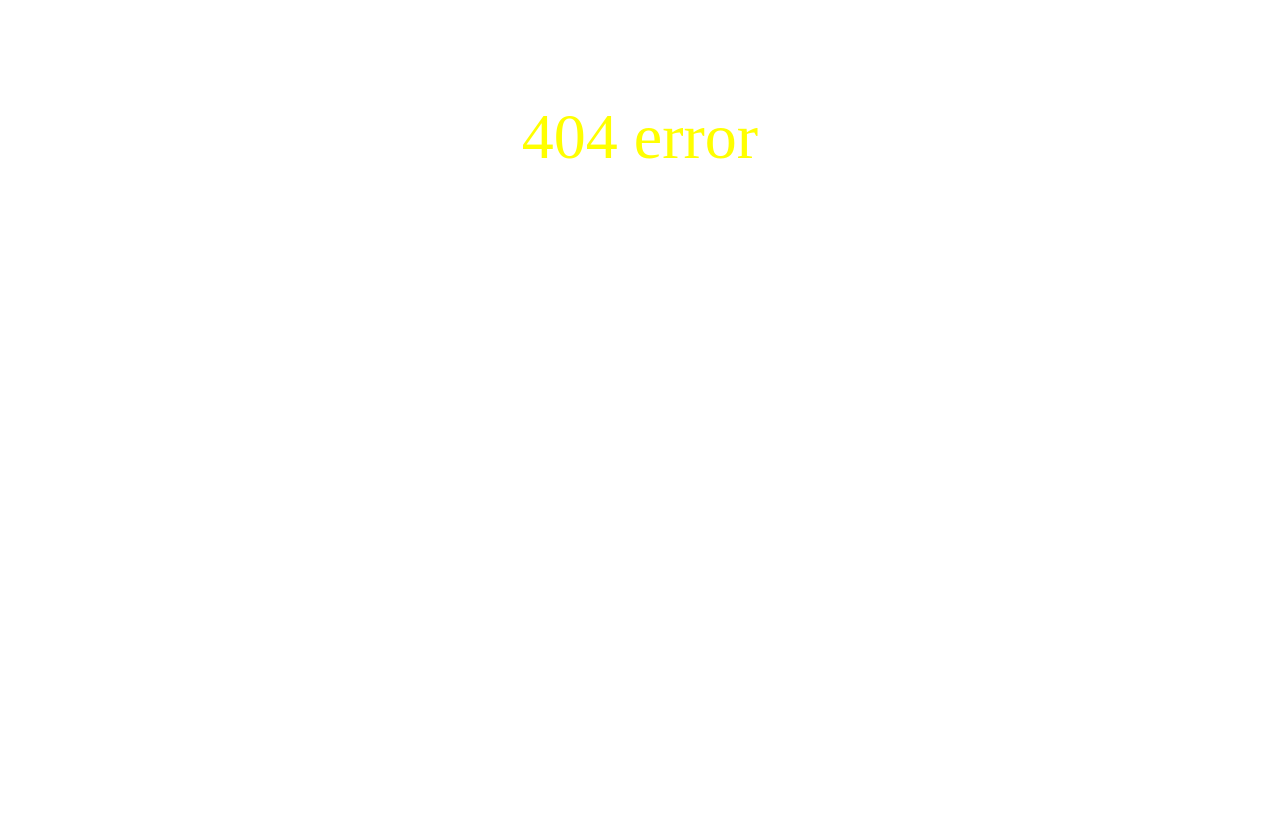
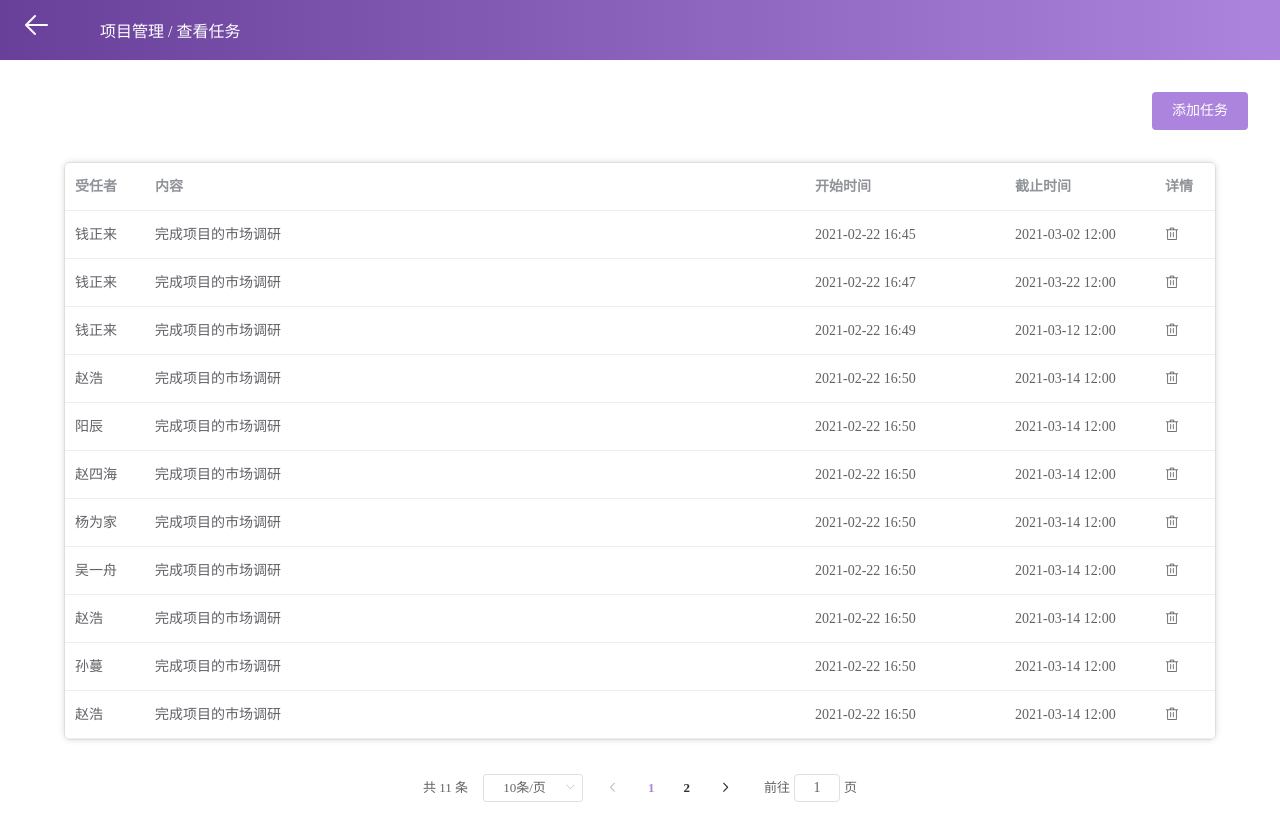
Before and after one commit to limengyun123/vue-knowledge-synergy, a Vue app: page /common/project/checkTasks/1 in a window 1280 px wide. Before the commit the page ends 800 px from the top, so only its background shows below. Built offline with nearby package versions, Linux system fonts and the light colour scheme.

Commit message:
项目管理的查看任务+个人空间的查看自建事项

```diff
--- a/src/api/project.js
+++ b/src/api/project.js
@@ -28,9 +28,6 @@ export const uploadResourcesApi = (param)=>{
     return axios.post('/project/uploadResources',param);
 };
 
-export const getTasksApi = (param)=>{
-    return axios.post('/project/getTasks',param);
-};
 
 export const getTeammatesApi = (tId)=>{
     return axios.post('/team/getTeammates',tId);
@@ -42,6 +39,14 @@ export const getTasksOverviewApi = param=>{
 
 export const getTasksDetailApi = param=>{
     return axios.post('/project/getTasksDetail',param);
+};
+
+export const getMyTasksApi = (param)=>{
+    return axios.post('/project/getMyTasks',param);
+};
+
+export const deleteMyTaskApi = (param)=>{
+    return axios.post('/project/deleteMyTask',param);
 };
 
 export const assignTaskApi = (taskInfo)=>{
--- a/src/components/goBackHead.vue
+++ b/src/components/goBackHead.vue
@@ -33,7 +33,11 @@ export default {
                 this.parentDir = "团队协同";
                 this.childDir = "编辑团员信息";
                 break;
-            case "addTodo":
+            case "checkEvents":
+                this.parentDir = "个人空间";
+                this.childDir = "查看待办事项";
+                break;
+            case "addEvent":
                 this.parentDir = "个人空间";
                 this.childDir = "新建待办事项";
                 break;
@@ -60,6 +64,10 @@ export default {
                     case "editShorthand":
                         this.parentDir = "个人空间";
                         this.childDir = "编辑速记";
+                        break;
+                    case "checkTasks":
+                        this.parentDir = "项目管理";
+                        this.childDir = "查看任务";
                         break;
                     case "assignTask":
                         this.parentDir = "项目管理";
--- a/src/mock/index.js
+++ b/src/mock/index.js
@@ -64,8 +64,14 @@ Mock.mock("http://localhost:8080/project/getResources", "post", projectApi.get_r
 Mock.mock("http://localhost:8080/project/uploadResources", "post", projectApi.upload_resources_suc);
 // Mock.mock("http://localhost:8080/project/uploadResources", "post", projectApi.upload_resources_fai);
 
+Mock.mock("http://localhost:8080/project/getMyTasks", "post", projectApi.get_my_tasks_suc);
+// Mock.mock("http://localhost:8080/project/getMyTasks", "post", projectApi.get_my_tasks_fai);
+
 Mock.mock("http://localhost:8080/project/assignTask", "post", projectApi.assign_task_suc);
 // Mock.mock("http://localhost:8080/project/assignTask", "post", projectApi.assign_task_fai);
+
+Mock.mock("http://localhost:8080/project/deleteMyTask", "post", projectApi.delete_my_task_suc);
+// Mock.mock("http://localhost:8080/project/deleteMyTask", "post", projectApi.delete_my_task_fai);
 
 Mock.mock("http://localhost:8080/project/getTasksOverview", "post", projectApi.get_tasks_overview_suc);
 // Mock.mock("http://localhost:8080/project/getTasksOverview", "post", projectApi.get_tasks_overview_fai);
--- a/src/mock/project.js
+++ b/src/mock/project.js
@@ -146,6 +146,35 @@ export default {
             msg: "查询失败",
         }
     },
+    get_my_tasks_suc:(param)=>{
+        return {
+            code: 200,
+            msg: "任务获取成功",
+            data:{
+                tasks: tasks,
+                totalNum: tasks.length
+            }
+        }
+    },
+    get_my_tasks_fai:(param)=>{
+        return {
+            code: 503,
+            msg: "任务获取失败",
+        }
+    },
+    delete_my_task_suc:(param)=>{
+        return {
+            code: 200,
+            msg: "任务删除成功",
+            data:{}
+        }
+    },
+    delete_my_task_ai:(param)=>{
+        return {
+            code: 503,
+            msg: "任务删除失败",
+        }
+    },
     assign_task_suc:(param)=>{
         return {
             code: 200,
--- a/src/router/index.js
+++ b/src/router/index.js
@@ -71,10 +71,12 @@ const routes = [
 	{ path: '/common/team/editTeam/:id', component: ()=> import('../views/team/editTeam.vue') },
 	{ path: '/common/team/editTeammates', component: ()=> import('../views/team/editTeammates.vue') },
 	{ path: '/common/project/uploadResource/:id', component: ()=> import('../views/project/uploadResource.vue') },
+	{ path: '/common/project/checkTasks/:id', component: ()=> import('../views/project/checkTasks.vue') },
 	{ path: '/common/project/assignTask/:id', component: ()=> import('../views/project/assignTask.vue') },
 	{ path: '/common/project/resourceDetail/:id', component: ()=> import('../views/project/resourceDetail.vue') },
 	{ path: '/common/individual/editShorthand/:id', component: ()=> import('../views/individual/editShorthand.vue') },
-	{ path: '/common/individual/addTodo', component: ()=> import('../views/individual/addTodo.vue') },
+	{ path: '/common/individual/checkEvents', component: ()=> import('../views/individual/checkEvents.vue') },
+	{ path: '/common/individual/addEvent', component: ()=> import('../views/individual/addEvent.vue') },
 	{ path: '*', name: 'error', component: () => import('../components/error.vue') },
 ]
 
--- a/src/views/individual/addTodo.vue
+++ b/src/views/individual/addEvent.vue
@@ -24,7 +24,7 @@ import GoBackHead from '../../components/goBackHead';
 import {addTodoApi} from '../../api/individual';
 
 export default {
-    name: "AddTodo",
+    name: "AddEvent",
     components:{
         'GoBackHead': GoBackHead
     },
--- /dev/null
+++ b/src/views/individual/checkEvents.vue
@@ -0,0 +1,117 @@
+<template>
+    <div>
+        <GoBackHead />
+        <el-button type="primary" @click='addEvent' class='add-event-button'>添加待办事项</el-button>
+        <el-table :data="events" class="my-events-table">
+                <!-- <el-table-column prop="assigned" label="受任者" width="80"> </el-table-column> -->
+                <el-table-column prop="content" label="内容"></el-table-column>
+                <!-- <el-table-column prop="status" label="状态" width="50">
+                    <span v-if="scope.row.status===0">未开始</span>
+                    <span v-else-if="scope.row.status===1">执行中</span>
+                    <span v-else-if="scope.row.status===2">已完成</span>
+                    <span v-else>逾期</span>
+                </el-table-column> -->
+                <el-table-column prop="startTime" label="开始时间" width="200"> </el-table-column>
+                <el-table-column prop="endTime" label="截止时间" width="150"> </el-table-column>
+                <el-table-column fixed="right" label="详情" width="60">
+                    <template slot-scope="scope">
+                        <span class="el-icon-delete" :index="scope.row.tId" @click="handleClick"></span>
+                    </template>
+                </el-table-column>
+            </el-table>
+            <el-pagination
+            @size-change="handleSizeChange"
+            @current-change="handleCurrentChange"
+            :current-page="paginationInfo.currentPage"
+            :page-sizes="[10, 20, 30, 40]"
+            :page-size="paginationInfo.pageSize"
+            layout="total, sizes, prev, pager, next, jumper"
+            :total="paginationInfo.totalNum"
+            :pager-count="paginationInfo.paperCount"
+            hide-on-single-page
+        >
+        </el-pagination>
+    </div>
+</template>
+
+<script>
+import GoBackHead from '../../components/goBackHead';
+import {getMyTasksApi, deleteMyTaskApi} from '../../api/project';
+
+export default {
+    name: "CheckEvents",
+    components:{
+        "GoBackHead": GoBackHead,
+    },
+    data(){
+        return {
+            paginationInfo:{
+                totalNum: 0,
+                currentPage: 1,
+                pageSize: 10,
+                pagerCount: 7
+            },
+            events:[]
+        }
+    },
+    created(){
+        this.getEvents();
+    },
+    methods:{
+        getEvents(){
+            getMyTasksApi(this.paginationInfo).then((result)=>{
+                this.events = result.data.tasks;
+                this.paginationInfo.totalNum = result.data.totalNum;
+            }).catch((reason)=>{
+                this.$message.error(reason);
+            });
+        },
+        handleClick(e){
+            let index = e.target.getAttribute("index");
+            if(index){
+                console.log(index);
+                deleteMyTaskApi({tId: index}).then(()=>{
+                    this.deleteEventsFromMemory(index);
+                    this.paginationInfo.totalNum-=1;
+                }).catch((reason)=>{
+                    this.$message.error(reason);
+                });
+            }
+        },
+        handleSizeChange(val){
+            this.paginationInfo.pageSize = val;
+            this.getEvents();
+        },
+        handleCurrentChange(val){
+            this.paginationInfo.currentPage = val;
+            this.getEvents();
+        },
+        deleteEventsFromMemory(id){
+            this.events = this.events.filter((events)=>{
+                return events.tId!=id;
+            })
+        },
+        addEvent(){
+            this.$router.push('/common/individual/addEvent');
+        },
+
+    }
+}
+</script>
+
+<style>
+
+.add-event-button{
+    float: right;
+    margin: 2rem;
+}
+
+.my-events-table{
+    box-shadow: #dddddd 0 0 0.4rem;
+    border: solid #dddddd 1px;
+    border-radius: 0.4rem;
+    width: 90%;
+    margin-left: 5%;
+    margin-bottom: 2rem;
+}
+</style>
--- a/src/views/individual/toDoList.vue
+++ b/src/views/individual/toDoList.vue
@@ -27,7 +27,7 @@
                         <el-option v-for="item in timeOptions" :key="item" :label="item" :value="item">
                         </el-option>
                     </el-select>
-                    <el-button type="primary" @click="addTodo" class='add-todo-button'>新建事项</el-button>
+                    <el-button type="primary" @click="checkEvents" class='add-event-button'>查看事项</el-button>
                 </div>
                 <div class='todo-detail-body'>
                     <!-- 事件重要程度：a>b>c -->
@@ -81,14 +81,16 @@ export default {
         changeTimeRange(e){
             this.getToDoList();
         },
-        addTodo(){
-            this.$router.push('/common/individual/addTodo');
+        checkEvents(){
+            this.$router.push('/common/individual/checkEvents');
         },
     }
 }
 </script>
 
-<style scoped>
+<style lang='less'>
+@import "../../assets/css/common.less";
+
 .todo-overview{
     width: 80%;
     margin: 2rem auto;
@@ -128,19 +130,19 @@ export default {
 }
 
 .blue-text{
-    color: lightblue;
+    color: @brand-color;
 }
 
 .red-text{
-    color: red;
+    color: @danger-color;
 }
 
 .green-text{
-    color: lightgreen;
+    color: @success-color;
 }
 
 
-.add-todo-button{
+.add-event-button{
     float: right;
 }
 
@@ -177,12 +179,12 @@ export default {
 }
 
 .a{
-    color: red;
+    color: @danger-color;
 }
 .b{
-    color: orange;
+    color: @warning-color;
 }
 .c{
-    color: green;
+    color: @success-color;
 }
 </style>
--- /dev/null
+++ b/src/views/project/checkTasks.vue
@@ -0,0 +1,117 @@
+<template>
+    <div>
+        <GoBackHead />
+        <el-button type="primary" @click='addTask' class='assign-task-button'>添加任务</el-button>
+        <el-table :data="tasks" class="my-tasks-table">
+                <el-table-column prop="assigned" label="受任者" width="80"> </el-table-column>
+                <el-table-column prop="content" label="内容"></el-table-column>
+                <!-- <el-table-column prop="status" label="状态" width="50">
+                    <span v-if="scope.row.status===0">未开始</span>
+                    <span v-else-if="scope.row.status===1">执行中</span>
+                    <span v-else-if="scope.row.status===2">已完成</span>
+                    <span v-else>逾期</span>
+                </el-table-column> -->
+                <el-table-column prop="startTime" label="开始时间" width="200"> </el-table-column>
+                <el-table-column prop="endTime" label="截止时间" width="150"> </el-table-column>
+                <el-table-column fixed="right" label="详情" width="60">
+                    <template slot-scope="scope">
+                        <span class="el-icon-delete" :index="scope.row.tId" @click="handleClick"></span>
+                    </template>
+                </el-table-column>
+            </el-table>
+            <el-pagination
+            @size-change="handleSizeChange"
+            @current-change="handleCurrentChange"
+            :current-page="paginationInfo.currentPage"
+            :page-sizes="[10, 20, 30, 40]"
+            :page-size="paginationInfo.pageSize"
+            layout="total, sizes, prev, pager, next, jumper"
+            :total="paginationInfo.totalNum"
+            :pager-count="paginationInfo.paperCount"
+            hide-on-single-page
+        >
+        </el-pagination>
+    </div>
+</template>
+
+<script>
+import GoBackHead from '../../components/goBackHead';
+import {getMyTasksApi, deleteMyTaskApi} from '../../api/project';
+
+export default {
+    name: "CheckTasks",
+    components:{
+        "GoBackHead": GoBackHead,
+    },
+    data(){
+        return {
+            paginationInfo:{
+                totalNum: 0,
+                currentPage: 1,
+                pageSize: 10,
+                pagerCount: 7
+            },
+            tasks:[]
+        }
+    },
+    created(){
+        this.getTasks();
+    },
+    methods:{
+        getTasks(){
+            getMyTasksApi(this.paginationInfo).then((result)=>{
+                this.tasks = result.data.tasks;
+                this.paginationInfo.totalNum = result.data.totalNum;
+            }).catch((reason)=>{
+                this.$message.error(reason);
+            });
+        },
+        handleClick(e){
+            let index = e.target.getAttribute("index");
+            if(index){
+                console.log(index);
+                deleteMyTaskApi({tId: index}).then(()=>{
+                    this.deleteTaskFromMemory(index);
+                    this.paginationInfo.totalNum-=1;
+                }).catch((reason)=>{
+                    this.$message.error(reason);
+                });
+            }
+        },
+        handleSizeChange(val){
+            this.paginationInfo.pageSize = val;
+            this.getTasks();
+        },
+        handleCurrentChange(val){
+            this.paginationInfo.currentPage = val;
+            this.getTasks();
+        },
+        deleteTaskFromMemory(id){
+            this.tasks = this.tasks.filter((task)=>{
+                return task.tId!=id;
+            })
+        },
+        addTask(){
+            this.$router.push('/common/project/assignTask/'+this.$route.params.id);
+        },
+
+    }
+}
+</script>
+
+<style>
+
+.assign-task-button{
+    float: right;
+    margin: 2rem;
+}
+
+.my-tasks-table{
+    box-shadow: #dddddd 0 0 0.4rem;
+    border: solid #dddddd 1px;
+    border-radius: 0.4rem;
+    width: 90%;
+    margin-left: 5%;
+    margin-bottom: 2rem;
+}
+</style>
--- a/src/views/project/projectTasks.vue
+++ b/src/views/project/projectTasks.vue
@@ -49,7 +49,7 @@
 
         <div class='task-overview-part'>
             <div class='task-overview-title'><h3>团队任务</h3></div>
-            <el-button type="primary" @click='addTask' class='assign-task-button'>添加任务</el-button>
+            <el-button type="primary" @click='checkTasks' class='check-task-button'>查看任务</el-button>
             <div class='task-overview-body'>
                 <div class='task-overview-item'>
                     <p>总任务</p><div class='blue-text'>{{taskOverviewTeam.total}}</div>
@@ -183,8 +183,8 @@ export default {
                 this.$message.error(reason);
             })
         },
-        addTask(){
-            this.$router.push('/common/project/assignTask/'+this.$route.params.id);
+        checkTasks(){
+            this.$router.push('/common/project/checkTasks/'+this.$route.params.id);
         },
         changeMethodIndividual(e){
             this.getTasksDetail(false);
@@ -211,8 +211,9 @@ export default {
     padding: .1rem 1rem;
 }
 
-.assign-task-button{
+.check-task-button{
     float: right;
+    margin: 1rem;
 }
 
 .task-overview-body{
```
